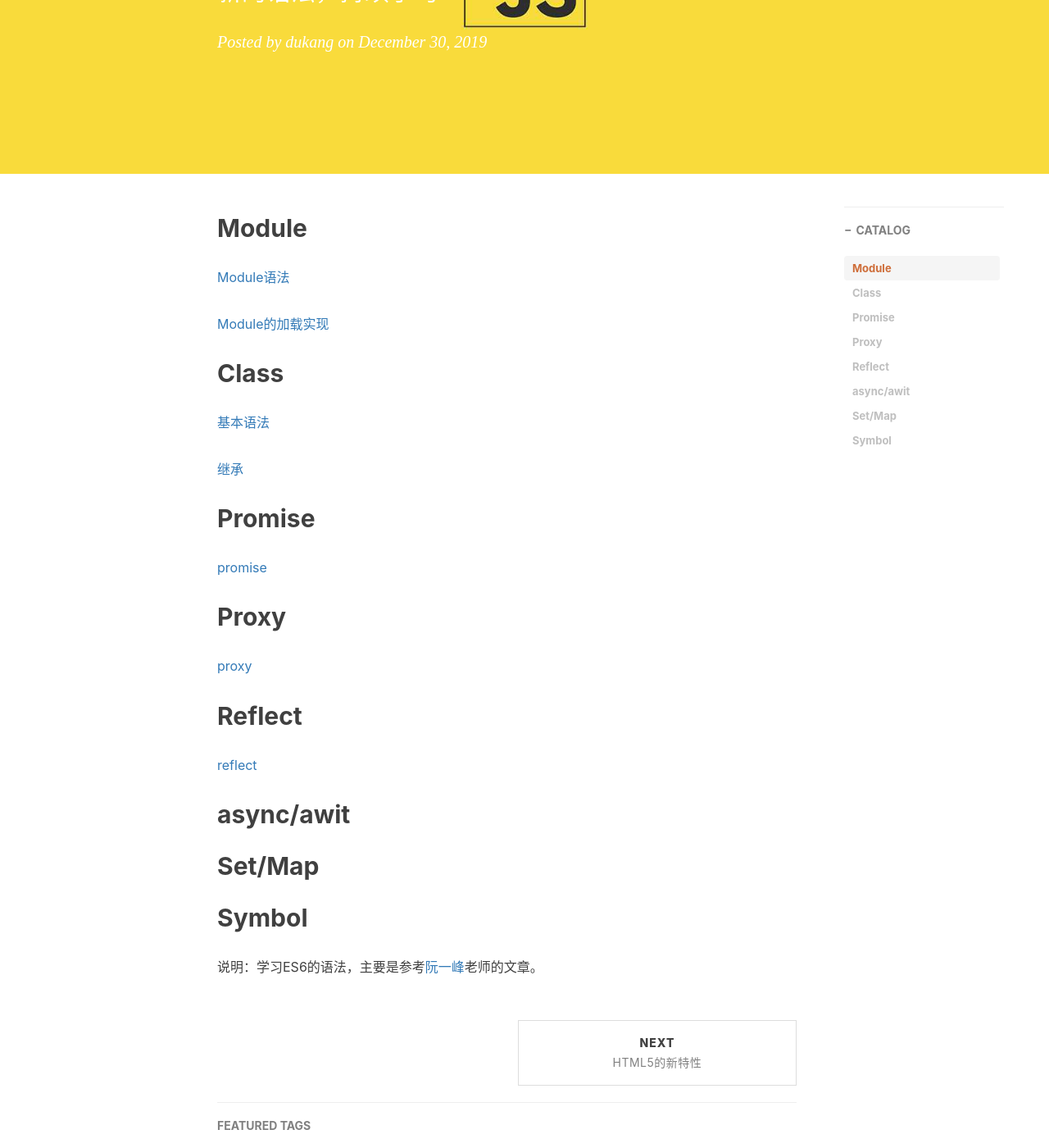
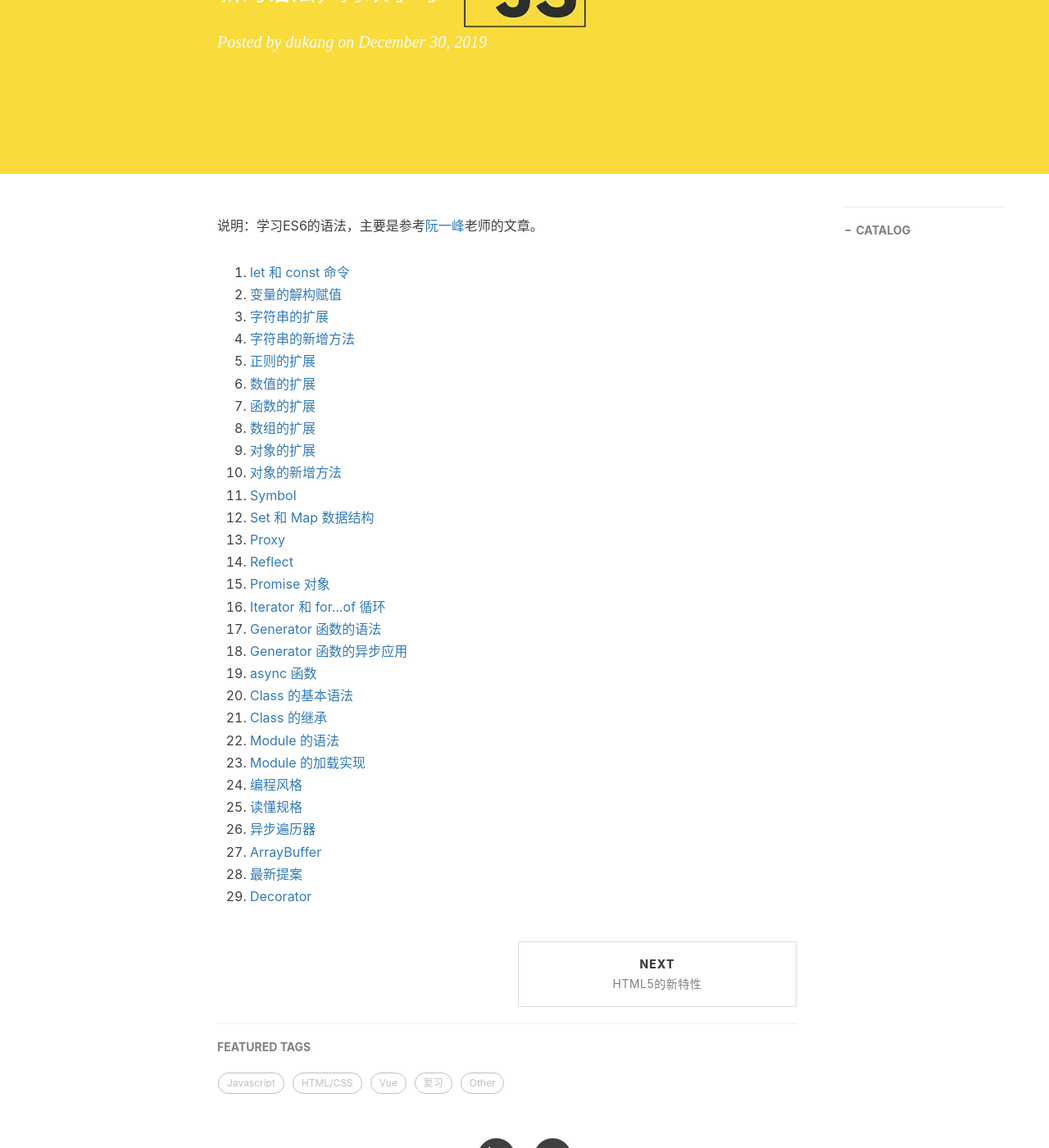
Before and after one commit to KAngJoin/KAngJoin.github.io, a Jekyll site: the page built from _posts/2020-03-03-Javascript-ES6+.md, in a window 1280 px wide and 1400 px high, scrolled down 311 px. Shown: the whole window at 82% size. Built offline with Jekyll 4.4.1, drawn with Linux system fonts in a browser that asks for light colours; nearby versions of some CDN libraries; comment, search, counter and statistics services are not loaded.

Commit message:
ECMAScript 6 入门教程 阮一峰

```diff
--- a/_posts/2020-03-03-Javascript-ES6+.md
+++ b/_posts/2020-03-03-Javascript-ES6+.md
@@ -10,36 +10,34 @@ tags:
     - Javascript
 ---
 
-## Module
+说明：学习ES6的语法，主要是参考[阮一峰](https://es6.ruanyifeng.com/)老师的文章。
 
-[Module语法](https://es6.ruanyifeng.com/#docs/module)
-
-[Module的加载实现](https://es6.ruanyifeng.com/#docs/module-loader)
-
-## Class
-
-[基本语法](https://es6.ruanyifeng.com/#docs/class)
-
-[继承](https://es6.ruanyifeng.com/#docs/class-extends)
-
-## Promise
-
-[promise](https://es6.ruanyifeng.com/#docs/promise)
-
-## Proxy
-
-[proxy](https://es6.ruanyifeng.com/#docs/proxy)
-
-## Reflect
-
-[reflect](https://es6.ruanyifeng.com/#docs/reflect)
-
-## async/awit
-
-## Set/Map
-
-## Symbol
-
-
-
-说明：学习ES6的语法，主要是参考[阮一峰](https://es6.ruanyifeng.com/)老师的文章。
+1. [let 和 const 命令](https://es6.ruanyifeng.com/#docs/let)
+2. [变量的解构赋值](https://es6.ruanyifeng.com/#docs/destructuring)
+3. [字符串的扩展](https://es6.ruanyifeng.com/#docs/string)
+4. [字符串的新增方法](https://es6.ruanyifeng.com/#docs/string-methods)
+5. [正则的扩展](https://es6.ruanyifeng.com/#docs/regex)
+6. [数值的扩展](https://es6.ruanyifeng.com/#docs/number)
+7. [函数的扩展](https://es6.ruanyifeng.com/#docs/function)
+8. [数组的扩展](https://es6.ruanyifeng.com/#docs/array)
+9. [对象的扩展](https://es6.ruanyifeng.com/#docs/object)
+10. [对象的新增方法](https://es6.ruanyifeng.com/#docs/object-methods)
+11. [Symbol](https://es6.ruanyifeng.com/#docs/symbol)
+12. [Set 和 Map 数据结构](https://es6.ruanyifeng.com/#docs/set-map)
+13. [Proxy](https://es6.ruanyifeng.com/#docs/proxy)
+14. [Reflect](https://es6.ruanyifeng.com/#docs/reflect)
+15. [Promise 对象](https://es6.ruanyifeng.com/#docs/promise)
+16. [Iterator 和 for...of 循环](https://es6.ruanyifeng.com/#docs/iterator)
+17. [Generator 函数的语法](https://es6.ruanyifeng.com/#docs/generator)
+18. [Generator 函数的异步应用](https://es6.ruanyifeng.com/#docs/generator-async)
+19. [async 函数](https://es6.ruanyifeng.com/#docs/async)
+20. [Class 的基本语法](https://es6.ruanyifeng.com/#docs/class)
+21. [Class 的继承](https://es6.ruanyifeng.com/#docs/class-extends)
+22. [Module 的语法](https://es6.ruanyifeng.com/#docs/module)
+23. [Module 的加载实现](https://es6.ruanyifeng.com/#docs/module-loader)
+24. [编程风格](https://es6.ruanyifeng.com/#docs/style)
+25. [读懂规格](https://es6.ruanyifeng.com/#docs/spec)
+26. [异步遍历器](https://es6.ruanyifeng.com/#docs/async-iterator)
+27. [ArrayBuffer](https://es6.ruanyifeng.com/#docs/arraybuffer)
+28. [最新提案](https://es6.ruanyifeng.com/#docs/proposals)
+29. [Decorator](https://es6.ruanyifeng.com/#docs/decorator)
```
